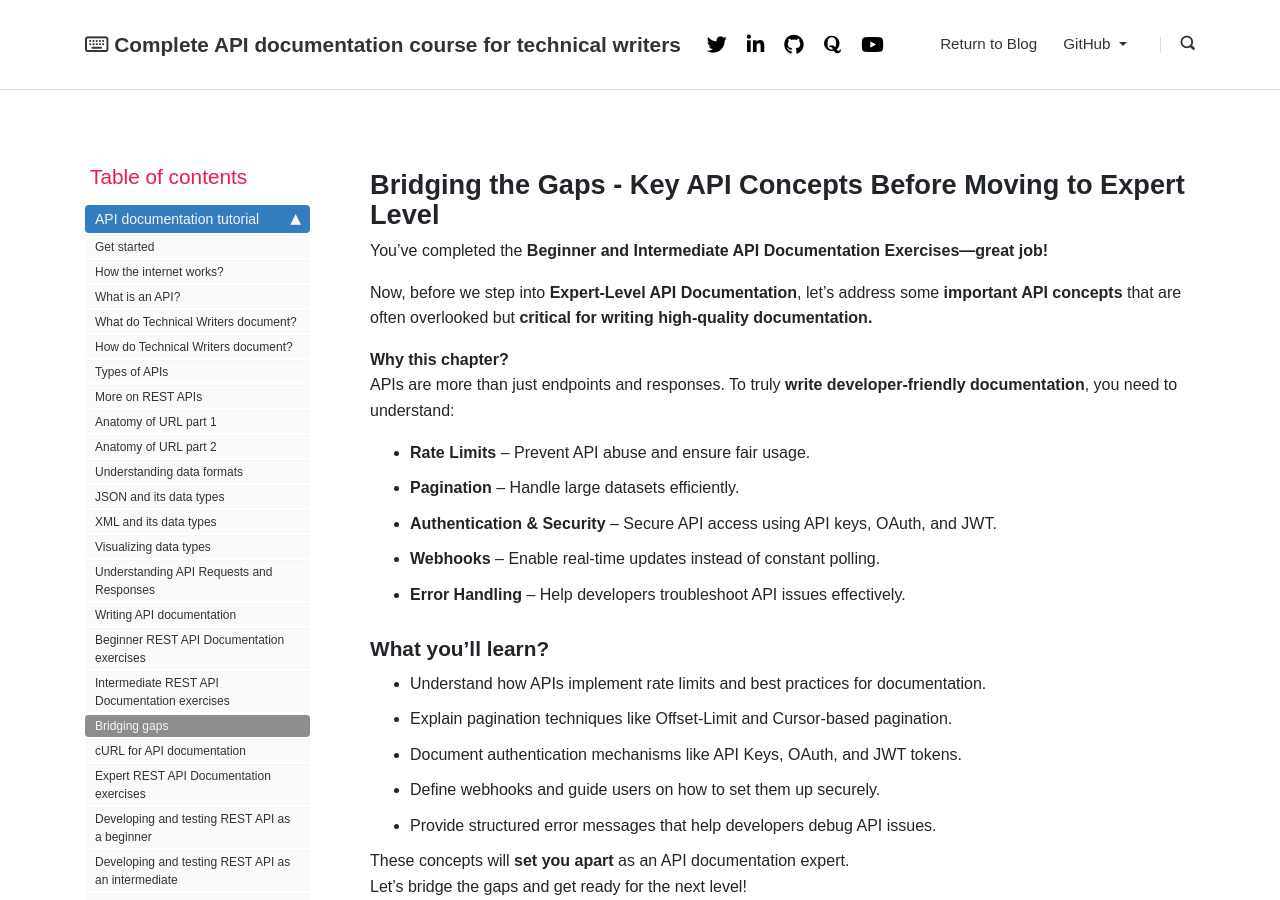
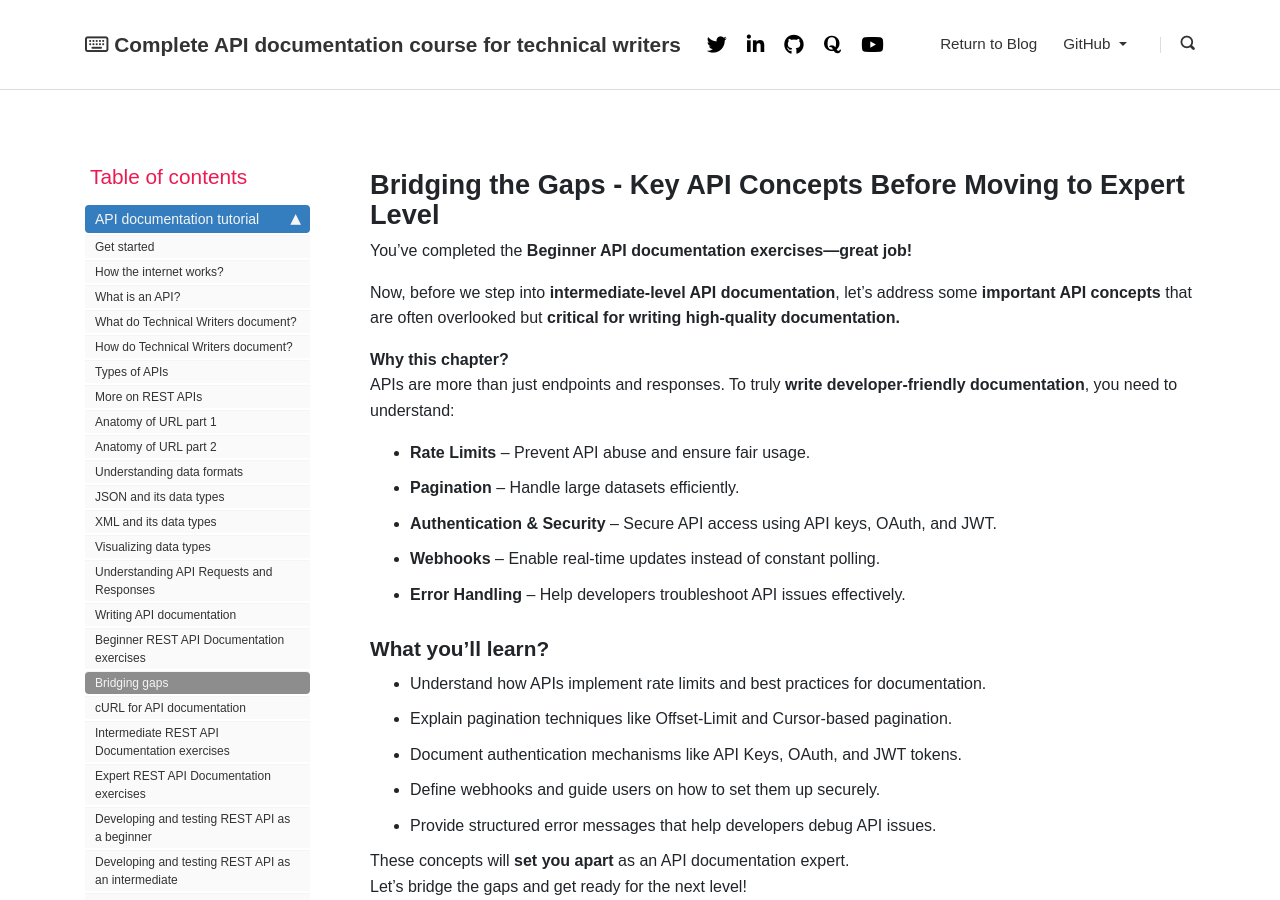
Before and after one commit to gautriv/apidocumentation, a Jekyll site: the page built from pages/mydoc/bridginggaps.md, in a window 1280 px wide and 900 px high. Built offline with Jekyll 4.4.1, drawn with Linux system fonts in a browser that asks for light colours; nearby versions of some CDN libraries; comment, search, counter and statistics services are not loaded.

```diff
--- a/pages/mydoc/bridginggaps.md
+++ b/pages/mydoc/bridginggaps.md
@@ -8,12 +8,12 @@
 next:
   url: https://beingtechnicalwriter.com/apidocumentation/curl.html
 previous:
-  url: https://beingtechnicalwriter.com/apidocumentation/intermediaterestapiexercises.html
+  url: https://beingtechnicalwriter.com/apidocumentation/beginnerrestapiexercises.html
 ---
 
-You’ve completed the **Beginner and Intermediate API Documentation Exercises—great job!**
+You’ve completed the **Beginner API documentation exercises—great job!**
 
-Now, before we step into **Expert-Level API Documentation**, let’s address some **important API concepts** that are often overlooked but **critical for writing high-quality documentation.**
+Now, before we step into **intermediate-level API documentation**, let’s address some **important API concepts** that are often overlooked but **critical for writing high-quality documentation.**
 
 **Why this chapter?**
 APIs are more than just endpoints and responses. To truly **write developer-friendly documentation**, you need to understand:
```
Also changed, not shown: _data/sidebars/sidebar.yml (+5 -5 lines), pages/mydoc/curl.md (+1 -2 lines).
